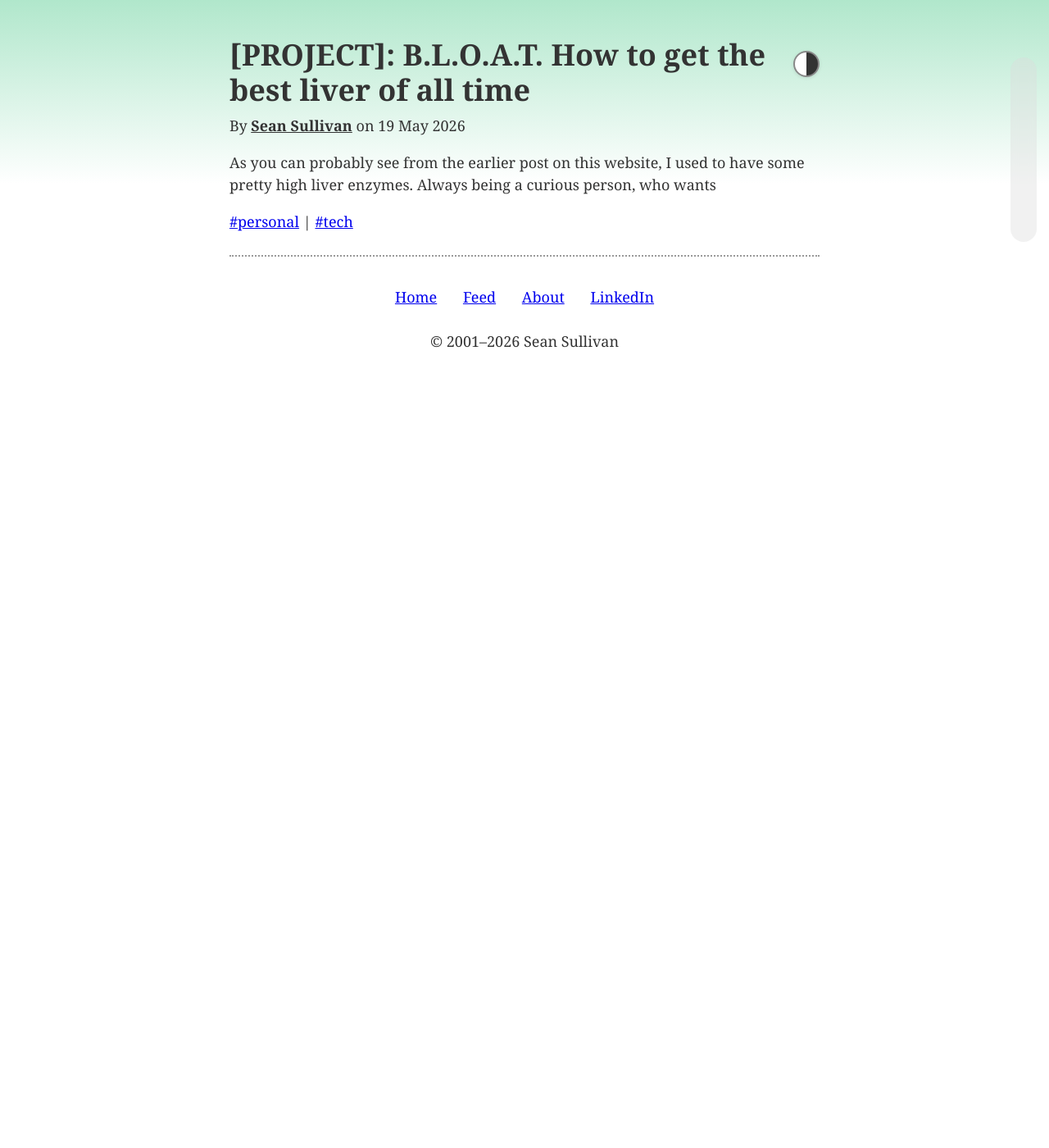
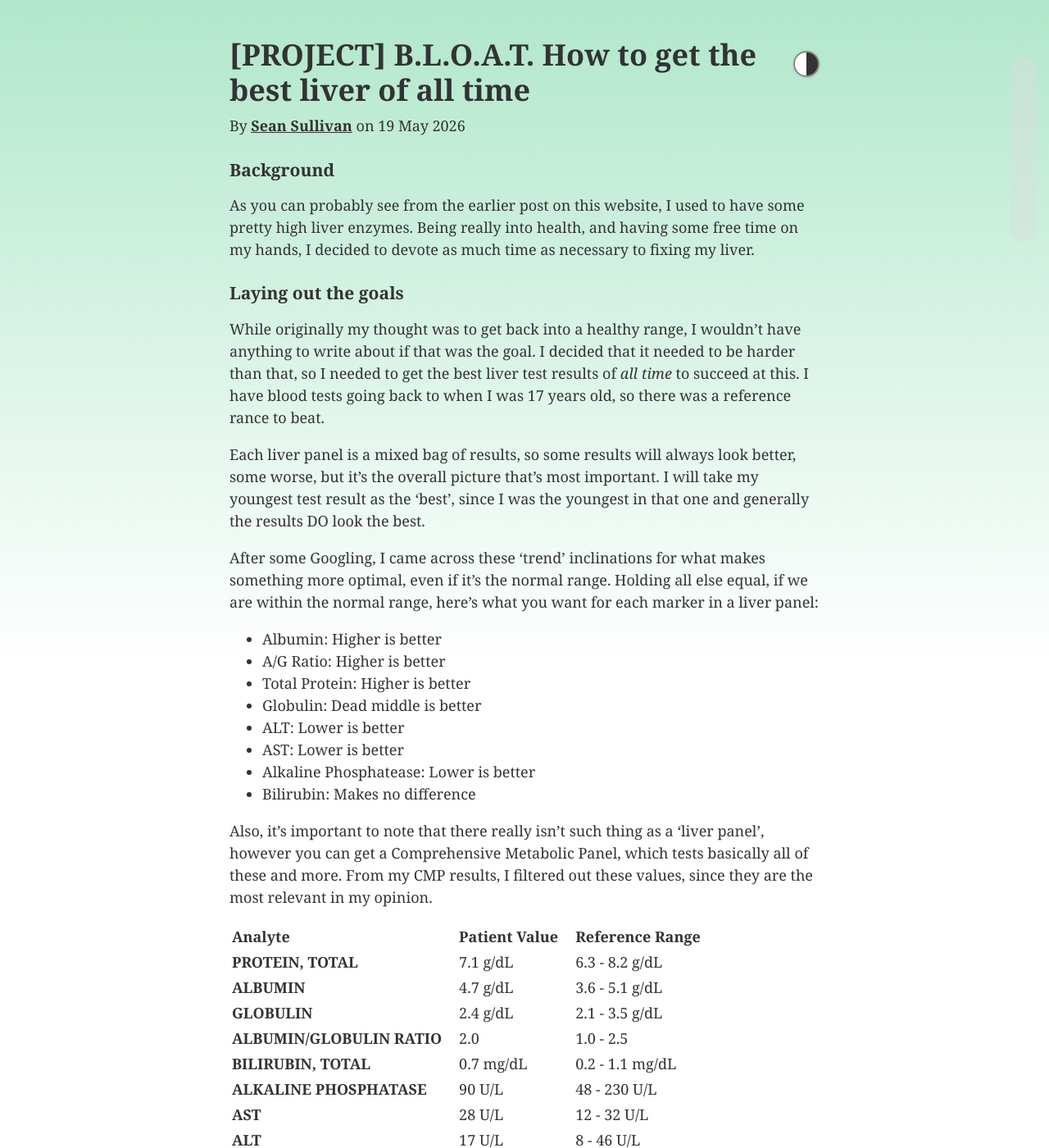
Before and after one commit to 0sps/sull1van.com, a Jekyll site: the page built from _posts/2026-05-19-Best-liver-of-all-time.md, in a window 1280 px wide and 1400 px high. Shown: the whole window at 82% size. Built offline with Jekyll 4.4.1, drawn with Linux system fonts in a browser that asks for light colours.

Commit message:
liver pdf

```diff
--- a/_posts/2026-05-19-Best-liver-of-all-time.md
+++ b/_posts/2026-05-19-Best-liver-of-all-time.md
@@ -1,6 +1,6 @@
 ---
 layout: post
-title: "[PROJECT]: B.L.O.A.T. How to get the best liver of all time"
+title: "[PROJECT] B.L.O.A.T. How to get the best liver of all time"
 date: 2026-05-19
 tags: [personal, tech]
 published: true
@@ -8,5 +8,38 @@ accent_color: "#62cf98ff"
 ---
 
 
+### Background
 
-As you can probably see from the earlier post on this website, I used to have some pretty high liver enzymes. Always being a curious person, who wants
+As you can probably see from the earlier post on this website, I used to have some pretty high liver enzymes. Being really into health, and having some free time on my hands, I decided to devote as much time as necessary to fixing my liver.
+
+
+### Laying out the goals
+
+While originally my thought was to get back into a healthy range, I wouldn't have anything to write about if that was the goal. I decided that it needed to be harder than that, so I needed to get the best liver test results of _all time_ to succeed at this. I have blood tests going back to when I was 17 years old, so there was a reference rance to beat.
+
+Each liver panel is a mixed bag of results, so some results will always look better, some worse, but it's the overall picture that's most important. I will take my youngest test result as the 'best', since I was the youngest in that one and generally the results DO look the best.
+
+
+After some Googling, I came across these 'trend' inclinations for what makes something more optimal, even if it's the normal range. Holding all else equal, if we are within the normal range, here's what you want for each marker in a liver panel:
+- Albumin: Higher is better
+- A/G Ratio: Higher is better
+- Total Protein: Higher is better
+- Globulin: Dead middle is better
+- ALT: Lower is better
+- AST: Lower is better
+- Alkaline Phosphatease: Lower is better
+- Bilirubin: Makes no difference
+
+
+Also, it's important to note that there really isn't such thing as a 'liver panel', however you can get a Comprehensive Metabolic Panel, which tests basically all of these and more. From my CMP results, I filtered out these values, since they are the most relevant in my opinion.
+
+| Analyte | Patient Value | Reference Range |
+| --- | --- | --- |
+| **PROTEIN, TOTAL** | 7.1 g/dL | 6.3 - 8.2 g/dL |
+| **ALBUMIN** | 4.7 g/dL | 3.6 - 5.1 g/dL |
+| **GLOBULIN** | 2.4 g/dL | 2.1 - 3.5 g/dL |
+| **ALBUMIN/GLOBULIN RATIO** | 2.0 | 1.0 - 2.5 |
+| **BILIRUBIN, TOTAL** | 0.7 mg/dL | 0.2 - 1.1 mg/dL |
+| **ALKALINE PHOSPHATASE** | 90 U/L | 48 - 230 U/L |
+| **AST** | 28 U/L | 12 - 32 U/L |
+| **ALT** | 17 U/L | 8 - 46 U/L |
```
Also changed, not shown: 1 other file.
